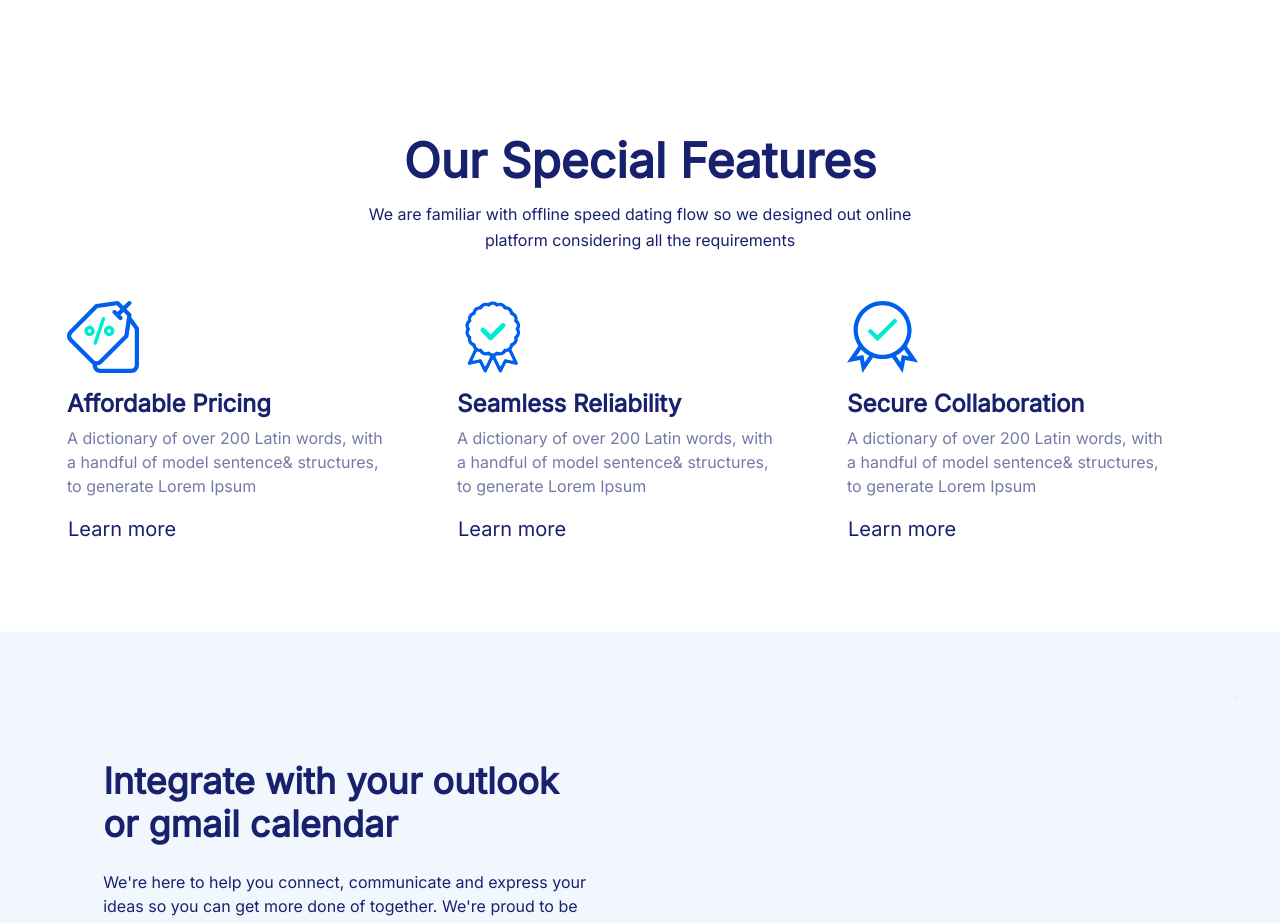
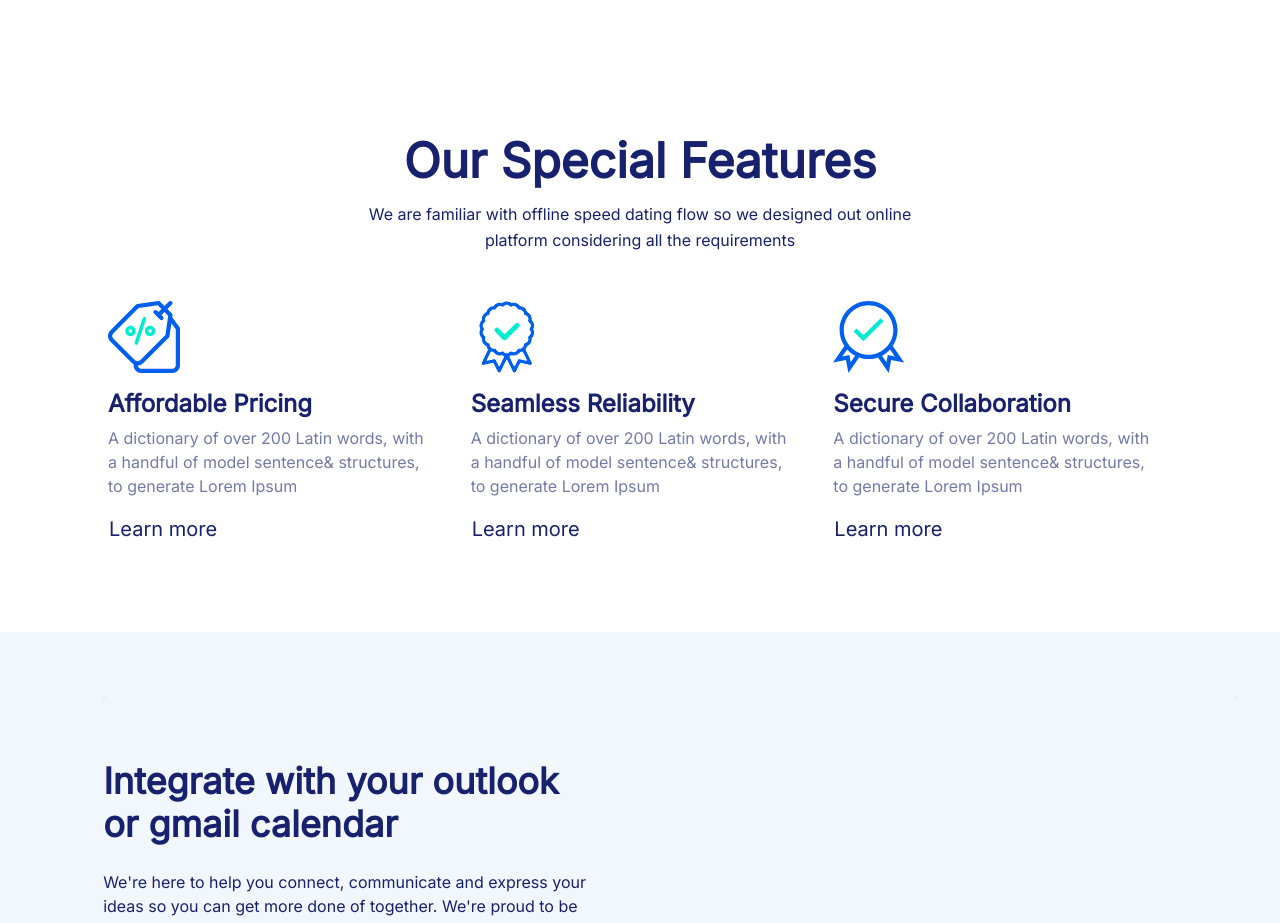
Before and after one commit to KruTatiana/frontend76_gr_3, a plain HTML site: page index.html in a window 1280 px wide. Shown: the part 843-1766 px from the top of the page. Drawn offline with nearby package versions, Linux system fonts and the light colour scheme.

Commit message:
changed max-width in % for main container

```diff
--- a/styles/styles.css
+++ b/styles/styles.css
@@ -67,7 +67,7 @@ header {
 /*Main*/
 
 .container {
-    max-width: 1170px;
+    max-width: 85%;
     margin: 0 auto;
 }
 
```
